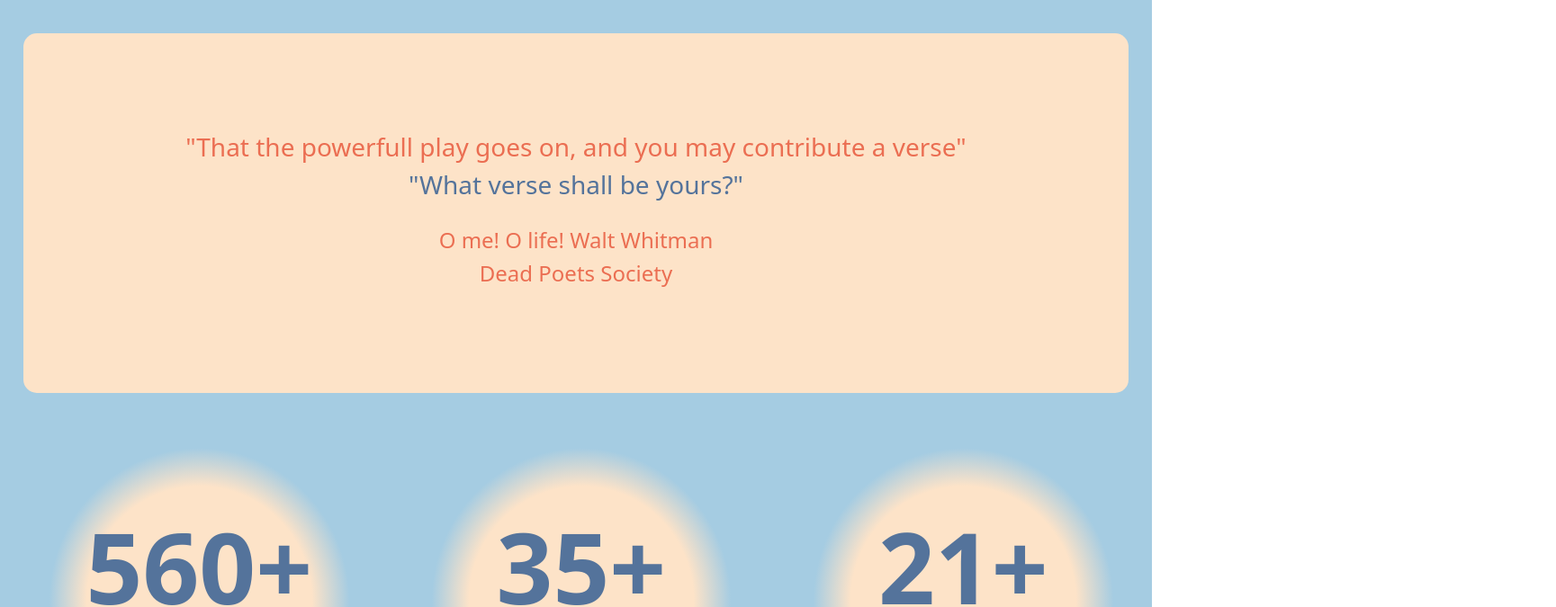
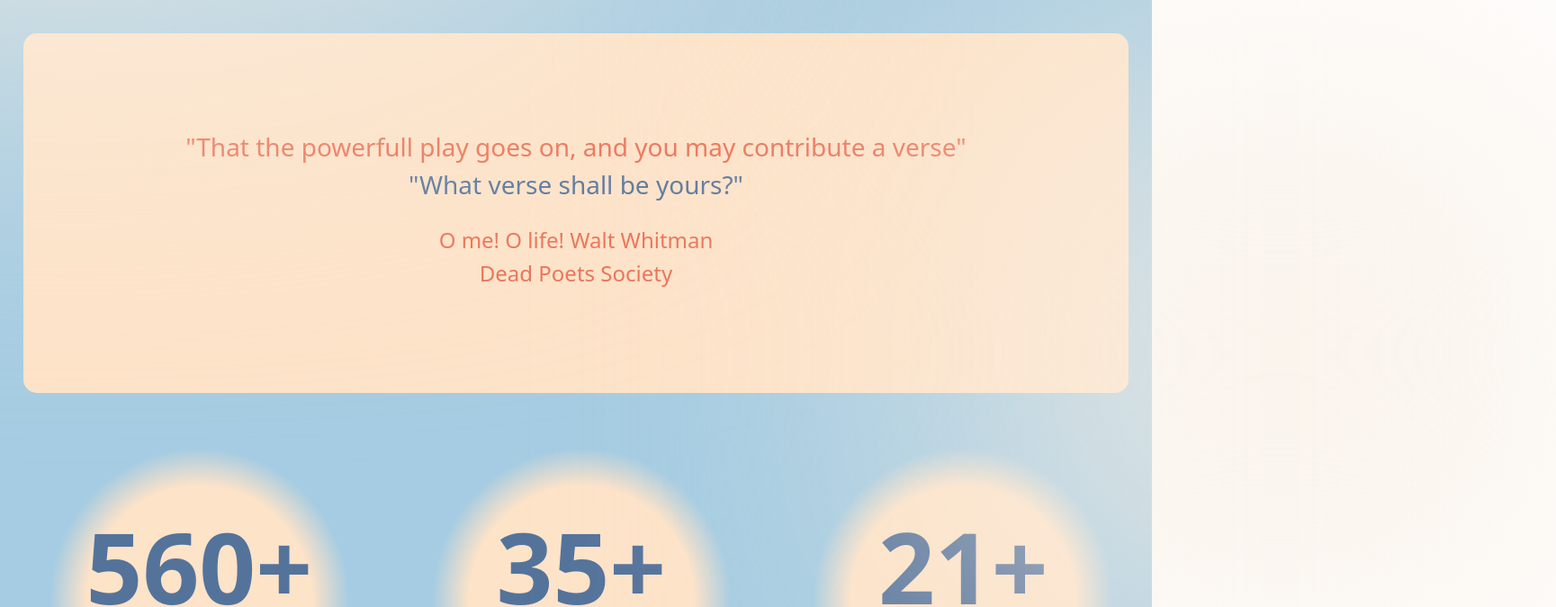
Before and after one commit to guptaaditya30121/IITG_MUN_nweb, a React (Create React App) app in the folder proj/: page / in a window 1280 px wide. Shown: the part 713-1388 px from the top of the page at 90% size, 1729 px wide, since content can reach past the window. Built offline with nearby package versions, Linux system fonts and the light colour scheme.

Commit message:
home page_final

```diff
--- a/proj/src/App.css
+++ b/proj/src/App.css
@@ -8,6 +8,7 @@
     --home-background-color:#A5CCE2;
     --hero-1:#fde3c800;
     --hero-2:#fde3c8;
+    --eclipse:#F8EEE3;
 }
 
 .dark-theme
@@ -20,4 +21,5 @@
     --secondary-text:#F8EEE3;
     --hero-1:#082B4B00;
     --hero-2:#082B4B;
+    --eclipse:#082B4B;
 }
--- a/proj/src/components/Home/Home.css
+++ b/proj/src/components/Home/Home.css
@@ -235,3 +235,27 @@
     text-align: left;
     margin-left: 5%;
 }
+
+.eclipse
+{
+    position: absolute;
+width: 1100px;
+height: 1100px;
+left: -466px;
+top: -400px;
+
+background: var(--eclipse);
+filter: blur(200px);
+}
+
+.eclipse-2
+{
+    position: absolute;
+    width: 613px;
+    height: 613px;
+    left: 1116px;
+    top: 800px;
+
+    background: var(--eclipse);
+    filter: blur(200px);
+}
--- a/proj/src/components/Home/Home.js
+++ b/proj/src/components/Home/Home.js
@@ -17,6 +17,8 @@
       },[])
     return (
         <div className="Home">
+            {(screenWidth > 750) &&<div className="eclipse"></div>}
+            {(screenWidth > 750) &&<div className="eclipse-2"></div>}
             <div className="hero" id = {screenWidth>750?"desktop":"mobile"}>
 
                 {(screenWidth > 750) && (<img src={require('../assets/hero_img.png')} alt='not_found' id = "hero-img"></img>)}
```
